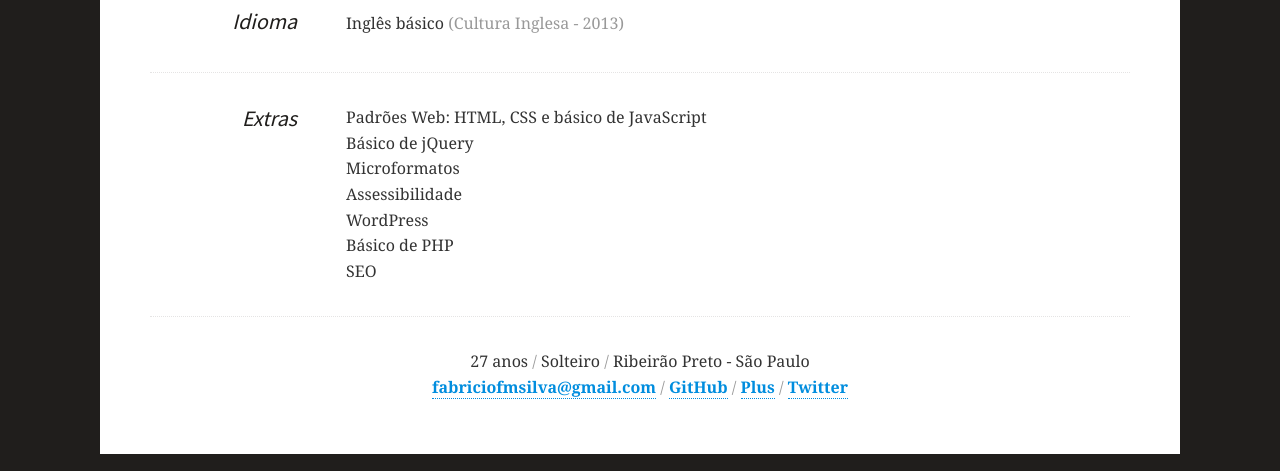
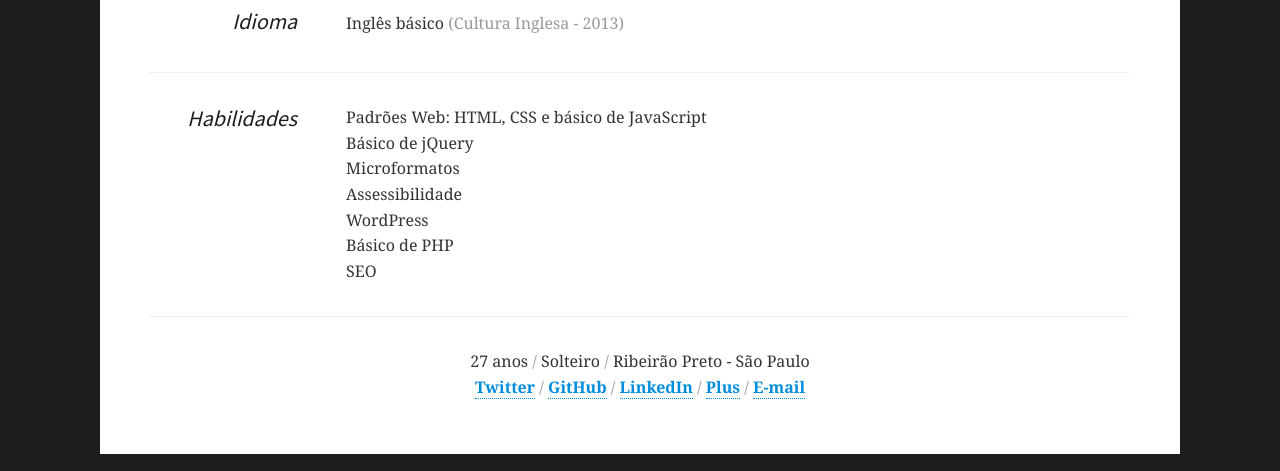
Before and after one commit to fabriciofmsilva/fabriciofmsilva.github.io, a Jekyll site: the page resume/index.html, which Jekyll copies as it is, in a window 1280 px wide. Shown: the part 1386-1857 px from the top of the page. Built offline with Jekyll 4.4.1, drawn with Linux system fonts in a browser that asks for light colours.

Commit message:
Edit resume

```diff
--- a/resume/index.html
+++ b/resume/index.html
@@ -244,7 +244,7 @@ text-align: center;
 	<hr>
 
 	<section class="extras">
-		<h2>Extras</h2>
+		<h2>Habilidades</h2>
 		<div class="content">
 			<ul>
 				<li>Padrões Web: HTML, CSS e básico de JavaScript</li>
@@ -265,7 +265,7 @@ text-align: center;
 
 		<br>
 
-		<a href="mailto:fabriciofmsilva@gmail.com">fabriciofmsilva@gmail.com</a>
+		<a href="http://twitter.com/fabriciofmsilva">Twitter</a>
 
 		<i>/</i>
 
@@ -273,11 +273,15 @@ text-align: center;
 
 		<i>/</i>
 
+		<a href="http://www.linkedin.com/in/fabriciofmsilva">LinkedIn</a>
+
+		<i>/</i>
+
 		<a href="https://plus.google.com/105011365395783776506/" rel="author">Plus</a>
 
 		<i>/</i>
 
-		<a href="http://twitter.com/fabriciofmsilva">Twitter</a>
+		<a href="mailto:fabriciofmsilva@gmail.com">E-mail</a>
 	</footer>
 </article>
 <script type="text/javascript">
```
